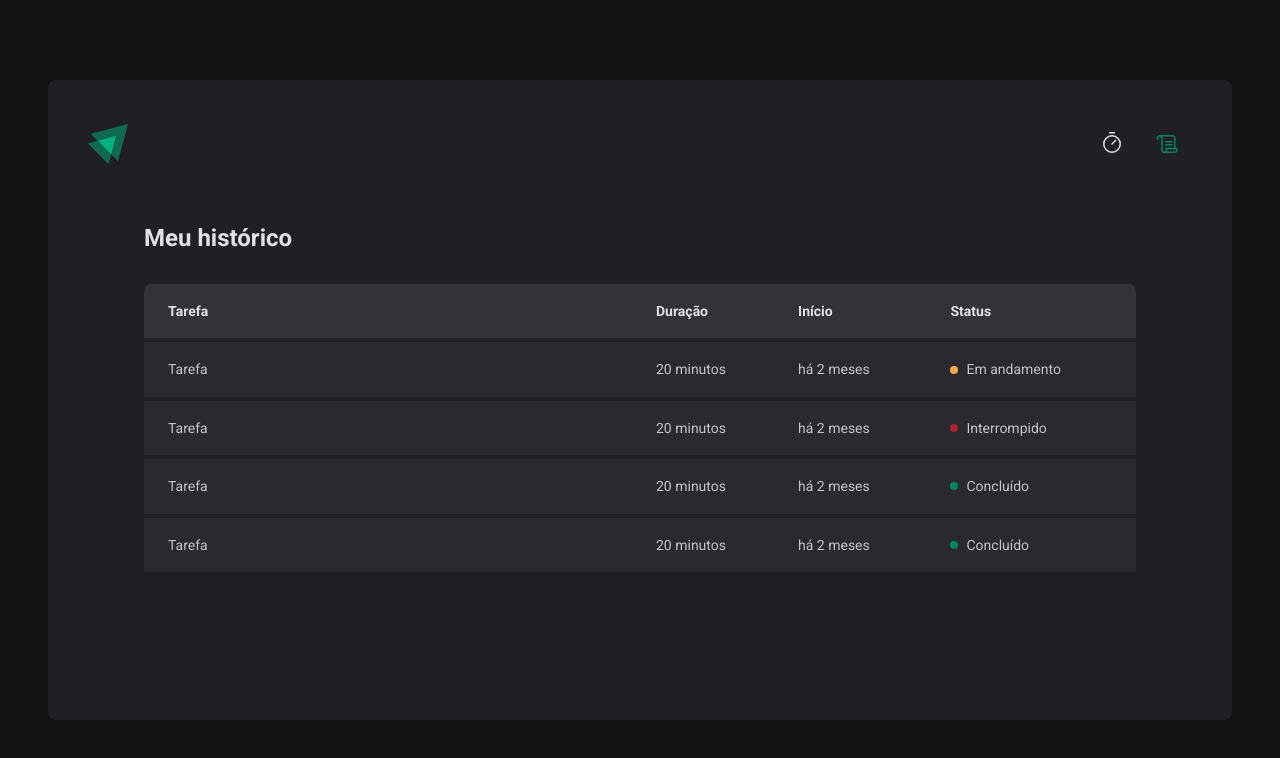
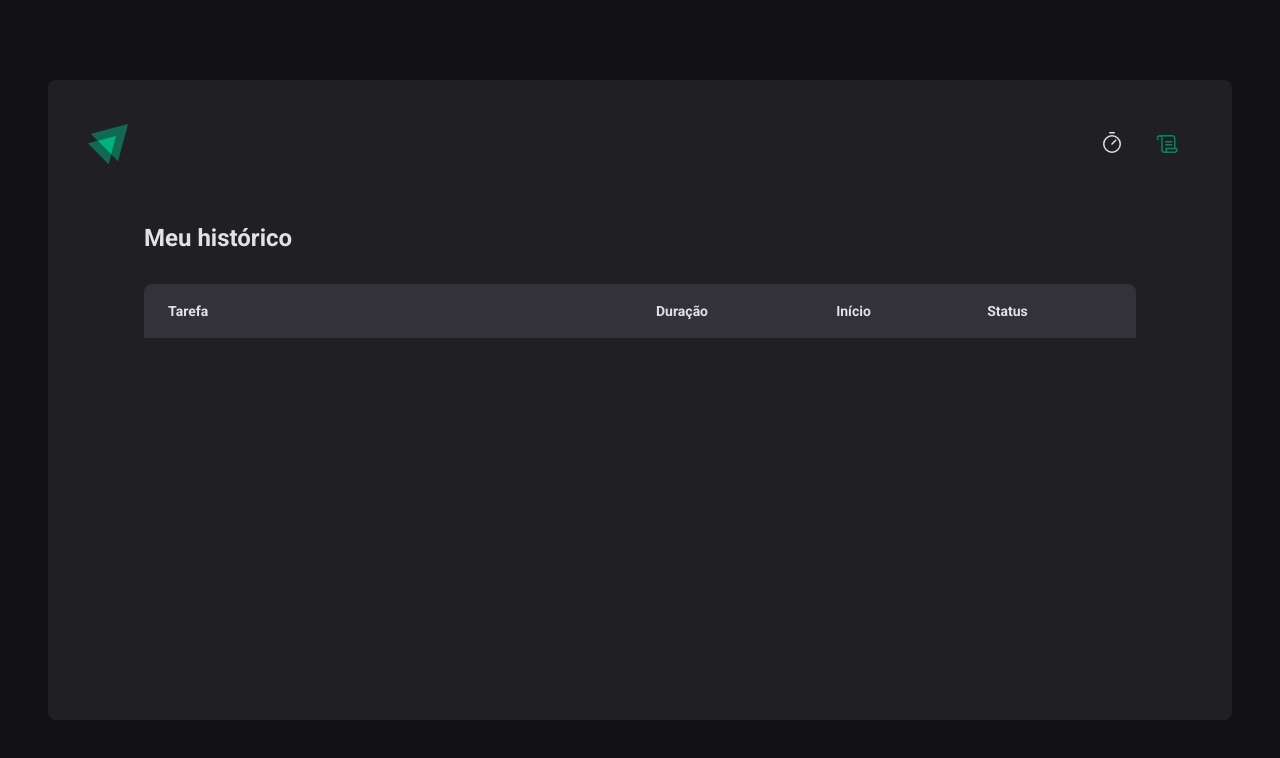
Before and after one commit to RivaldoMascarenhas/CursoIgnite, a React (Vite) app: page /history in a window 1280 px wide. Shown: the top 758 px of the page. Built offline with nearby package versions, Linux system fonts and the light colour scheme.

Commit message:
Context complet

```diff
--- a/src/App.tsx
+++ b/src/App.tsx
@@ -7,12 +7,15 @@ import { GlobalStyle } from './styles/Global'
 import { Router } from './router'
 
 import { BrowserRouter } from 'react-router-dom'
+import { CycleContextProvider } from './contexts/CyclesContext'
 
 function App() {
   return (
     <ThemeProvider theme={defaultTheme}>
       <BrowserRouter>
-        <Router />
+        <CycleContextProvider>
+          <Router />
+        </CycleContextProvider>
       </BrowserRouter>
       <GlobalStyle />
     </ThemeProvider>
--- /dev/null
+++ b/src/contexts/CyclesContext.tsx
@@ -0,0 +1,100 @@
+import { createContext, ReactNode, useState } from 'react'
+
+interface CreatCycleData {
+  task: string
+  minutesAmount: number
+}
+
+interface Cycle {
+  id: string
+  task: string
+  minutesAmount: number
+  startDate: Date
+  interruptedDate?: Date
+  finisheDate?: Date
+}
+
+interface CyclesContextType {
+  activeCycle: Cycle | undefined
+  activeCycleId: string | null
+  amountSecondsPassed: number
+  markCurrentCycleAsFinished: () => void
+  setSecondsPassed: (seconds: number) => void
+  creatNewCycle: (data: CreatCycleData) => void
+  interruptCurrentCycle: () => void
+  cycles: Cycle[]
+}
+
+export const CycleContext = createContext({} as CyclesContextType)
+
+interface CyclesContextProviderProps {
+  children: ReactNode
+}
+
+export function CycleContextProvider({ children }: CyclesContextProviderProps) {
+  const [cycles, setCycles] = useState<Cycle[]>([])
+  const [activeCycleId, setActiveCycleID] = useState<string | null>(null)
+  const [amountSecondsPassed, SetAmountSecondsPassed] = useState(0)
+
+  const activeCycle = cycles.find((cycle) => cycle.id === activeCycleId)
+
+  function setSecondsPassed(seconds: number) {
+    SetAmountSecondsPassed(seconds)
+  }
+
+  function markCurrentCycleAsFinished() {
+    setCycles((state) =>
+      state.map((cycle) => {
+        if (cycle.id === activeCycleId) {
+          return { ...cycle, finisheDate: new Date() }
+        } else {
+          return cycle
+        }
+      }),
+    )
+    setActiveCycleID(null)
+  }
+
+  function creatNewCycle(data: CreatCycleData) {
+    const id = String(new Date().getTime())
+    const newCycle: Cycle = {
+      id,
+      task: data.task,
+      minutesAmount: data.minutesAmount,
+      startDate: new Date(),
+    }
+    setCycles((state) => [...state, newCycle])
+    setActiveCycleID(id)
+    SetAmountSecondsPassed(0)
+  }
+
+  function interruptCurrentCycle() {
+    setCycles((state) =>
+      state.map((cycle) => {
+        if (cycle.id === activeCycleId) {
+          return { ...cycle, interruptedDate: new Date() }
+        } else {
+          return cycle
+        }
+      }),
+    )
+    setActiveCycleID(null)
+  }
+
+  return (
+    <CycleContext.Provider
+      value={{
+        activeCycle,
+        activeCycleId,
+        markCurrentCycleAsFinished,
+        amountSecondsPassed,
+        setSecondsPassed,
+        creatNewCycle,
+        interruptCurrentCycle,
+        cycles,
+      }}
+    >
+      {children}
+    </CycleContext.Provider>
+  )
+}
--- a/src/pages/History/index.tsx
+++ b/src/pages/History/index.tsx
@@ -1,6 +1,12 @@
+import { useContext } from 'react'
+import { CycleContext } from '../../contexts/CyclesContext'
 import { HistoryContainer, HistoryList, Status } from './styles'
+import { formatDistanceToNow } from 'date-fns'
+import ptBR from 'date-fns/esm/locale/pt-BR'
 
 export function History() {
+  const { cycles } = useContext(CycleContext)
+
   return (
     <HistoryContainer>
       <h1>Meu histórico</h1>
@@ -15,38 +21,31 @@ export function History() {
             </tr>
           </thead>
           <tbody>
-            <tr>
-              <td>Tarefa</td>
-              <td>20 minutos</td>
-              <td>há 2 meses</td>
-              <td>
-                <Status statusColor="yellow">Em andamento</Status>
-              </td>
-            </tr>
-            <tr>
-              <td>Tarefa</td>
-              <td>20 minutos</td>
-              <td>há 2 meses</td>
-              <td>
-                <Status statusColor="red">Interrompido</Status>
-              </td>
-            </tr>
-            <tr>
-              <td>Tarefa</td>
-              <td>20 minutos</td>
-              <td>há 2 meses</td>
-              <td>
-                <Status statusColor="green">Concluído</Status>
-              </td>
-            </tr>
-            <tr>
-              <td>Tarefa</td>
-              <td>20 minutos</td>
-              <td>há 2 meses</td>
-              <td>
-                <Status statusColor="green">Concluído</Status>
-              </td>
-            </tr>
+            {cycles.map((cycle) => {
+              return (
+                <tr key={cycle.id}>
+                  <td>{cycle.task}</td>
+                  <td>{`${cycle.minutesAmount} min`}</td>
+                  <td>
+                    {formatDistanceToNow(cycle.startDate, {
+                      addSuffix: true,
+                      locale: ptBR,
+                    })}
+                  </td>
+                  <td>
+                    {cycle.finisheDate && (
+                      <Status statusColor="green">Concluído</Status>
+                    )}
+                    {cycle.interruptedDate && (
+                      <Status statusColor="red">Interrompido</Status>
+                    )}
+                    {!cycle.finisheDate && !cycle.interruptedDate && (
+                      <Status statusColor="yellow">Em andamento</Status>
+                    )}
+                  </td>
+                </tr>
+              )
+            })}
           </tbody>
         </table>
       </HistoryList>
--- a/src/pages/Home/components/CountDown/index.tsx
+++ b/src/pages/Home/components/CountDown/index.tsx
@@ -1,6 +1,6 @@
 import { differenceInSeconds } from 'date-fns'
 import { useContext, useEffect } from 'react'
-import { CycleContext } from '../..'
+import { CycleContext } from '../../../../contexts/CyclesContext'
 import { CountDownContainer, Separator } from './styles'
 
 export function Countdown() {
--- a/src/pages/Home/components/NewCycleForm/index.tsx
+++ b/src/pages/Home/components/NewCycleForm/index.tsx
@@ -1,7 +1,7 @@
 import { FormContainer, MinutesAmountInput, Taskinput } from './styles'
 import { useContext } from 'react'
-import { CycleContext } from '../..'
 import { useFormContext } from 'react-hook-form'
+import { CycleContext } from '../../../../contexts/CyclesContext'
 
 export function NewCycleForm() {
   const { activeCycle } = useContext(CycleContext)
@@ -30,7 +30,7 @@ export function NewCycleForm() {
         placeholder="00"
         id="minutesAmount"
         disabled={!!activeCycle}
-        step={5}
+        step={1}
         min={1}
         max={60}
         {...register('minutesAmount', { valueAsNumber: true })}
--- a/src/pages/Home/index.tsx
+++ b/src/pages/Home/index.tsx
@@ -1,7 +1,7 @@
 import { Hand, Play } from 'phosphor-react'
 import { useForm, FormProvider } from 'react-hook-form'
 import { zodResolver } from '@hookform/resolvers/zod'
-import { createContext, useState } from 'react'
+import { useContext } from 'react'
 import * as zod from 'zod'
 import {
   HomeContainer,
@@ -10,24 +10,8 @@ import {
 } from './styles'
 import { NewCycleForm } from './components/NewCycleForm'
 import { Countdown } from './components/CountDown'
+import { CycleContext } from '../../contexts/CyclesContext'
 
-interface Cycle {
-  id: string
-  task: string
-  minutesAmount: number
-  startDate: Date
-  interruptedDate?: Date
-  finisheDate?: Date
-}
-interface CyclesContextType {
-  activeCycle: Cycle | undefined
-  activeCycleId: string | null
-  amountSecondsPassed: number
-  markCurrentCycleAsFinished: () => void
-  setSecondsPassed: (seconds: number) => void
-}
-
-export const CycleContext = createContext({} as CyclesContextType)
 const newCycleFormValitionSchema = zod.object({
   task: zod.string().min(1, 'Informe a tarefa'),
   minutesAmount: zod.number().min(1).max(60),
@@ -35,59 +19,22 @@ const newCycleFormValitionSchema = zod.object({
 type NewCycleFormData = zod.infer<typeof newCycleFormValitionSchema>
 
 export function Home() {
-  const [cycles, setCycles] = useState<Cycle[]>([])
-  const [activeCycleId, setActiveCycleID] = useState<string | null>(null)
-  const [amountSecondsPassed, SetAmountSecondsPassed] = useState(0)
-  const newCycleForm = useForm({
+  const { activeCycle, creatNewCycle, interruptCurrentCycle } =
+    useContext(CycleContext)
+
+  const newCycleForm = useForm<NewCycleFormData>({
     resolver: zodResolver(newCycleFormValitionSchema),
     defaultValues: {
       task: '',
       minutesAmount: 0,
     },
   })
+
   const { handleSubmit, watch, reset } = newCycleForm
-  const activeCycle = cycles.find((cycle) => cycle.id === activeCycleId)
 
-  function setSecondsPassed(seconds: number) {
-    SetAmountSecondsPassed(seconds)
-  }
-  function markCurrentCycleAsFinished() {
-    setCycles((state) =>
-      state.map((cycle) => {
-        if (cycle.id === activeCycleId) {
-          return { ...cycle, finisheDate: new Date() }
-        } else {
-          return cycle
-        }
-      }),
-    )
-  }
-
-  function handleCreatNewCycle(data: NewCycleFormData) {
-    const id = String(new Date().getTime())
-    const newCycle: Cycle = {
-      id,
-      task: data.task,
-      minutesAmount: data.minutesAmount,
-      startDate: new Date(),
-    }
-    setCycles((state) => [...state, newCycle])
-    setActiveCycleID(id)
-    SetAmountSecondsPassed(0)
+  function handleCreateNewCycle(data: NewCycleFormData) {
+    creatNewCycle(data)
     reset()
-  }
-
-  function handleInterruptCycle() {
-    setCycles((state) =>
-      state.map((cycle) => {
-        if (cycle.id === activeCycleId) {
-          return { ...cycle, interruptedDate: new Date() }
-        } else {
-          return cycle
-        }
-      }),
-    )
-    setActiveCycleID(null)
   }
 
   const task = watch('task')
@@ -95,23 +42,14 @@ export function Home() {
 
   return (
     <HomeContainer>
-      <form onSubmit={handleSubmit(handleCreatNewCycle)} action="">
-        <CycleContext.Provider
-          value={{
-            activeCycle,
-            activeCycleId,
-            markCurrentCycleAsFinished,
-            amountSecondsPassed,
-            setSecondsPassed,
-          }}
-        >
-          <FormProvider {...newCycleForm}>
-            <NewCycleForm />
-          </FormProvider>
-          <Countdown />
-        </CycleContext.Provider>
+      <form onSubmit={handleSubmit(handleCreateNewCycle)} action="">
+        <FormProvider {...newCycleForm}>
+          <NewCycleForm />
+        </FormProvider>
+        <Countdown />
+
         {activeCycle ? (
-          <StopCountDownButton onClick={handleInterruptCycle} type="button">
+          <StopCountDownButton onClick={interruptCurrentCycle} type="button">
             <Hand size={24} />
             Interromper
           </StopCountDownButton>
```
